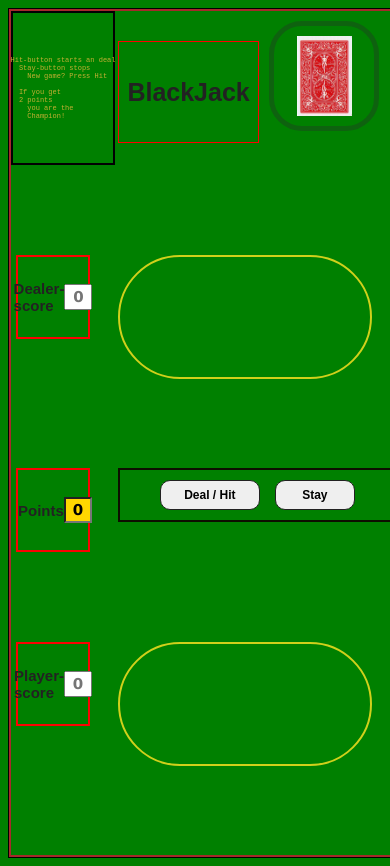
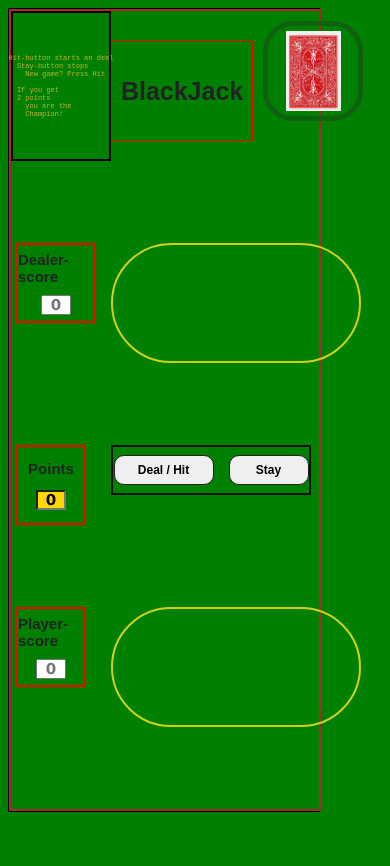
Before and after one commit to richardMattsson/blackjack2, a plain HTML site: page index.html in a window 390 px wide. After the commit the page ends 844 px from the top, so only its background shows below. Drawn offline with Linux system fonts and the light colour scheme.

Commit message:
Uppdate width again

```diff
--- a/style.css
+++ b/style.css
@@ -202,6 +202,22 @@
 /* ============================== */
 
 @media (max-width: 767px) {
+  * {
+    box-sizing: border-box;
+  }
+  body {
+    background-color: green;
+    font-family: sans-serif;
+    display: flex;
+    border: 1px solid black;
+    width: 80vw;
+    overflow-x: hidden;
+  }
+  img,
+  video {
+    max-width: 100%;
+    height: auto;
+  }
   .grid-container {
     /* display: flex;
     flex-direction: column;
@@ -224,16 +240,10 @@
     /* display: flex;
   flex-direction: column; */
     border: 2px solid brown;
-    width: 100vw;
-    height: 100vh;
+    width: 80vw;
+    height: 95vh;
   }
-  body {
-    background-color: green;
-    font-family: sans-serif;
-    display: flex;
-    border: 1px solid black;
-    width: 100vw;
-  }
+
   img {
     height: 80px;
     /* border: 1px solid black; */
@@ -289,6 +299,7 @@
     grid-area: Player-hit;
     border: 2px solid rgb(13, 15, 0);
     height: 50px;
+    width: 200px;
     /* margin-top: 7%; */
   }
   .item6 {
@@ -303,22 +314,22 @@
   }
   .item7 {
     display: flex;
-    flex-direction: row;
+    flex-direction: column;
     justify-content: center;
     align-items: center;
-    /* gap: 30px; */
+    gap: 10px;
     grid-area: Dealer-score;
     border: 2px solid rgb(252, 2, 2);
     height: 80px;
-    width: 70px;
+    width: 80px;
     margin-left: 5px;
   }
   .item8 {
     display: flex;
-    flex-direction: row;
+    flex-direction: column;
     justify-content: center;
     align-items: center;
-    /* gap: 30px; */
+    gap: 10px;
     grid-area: Player-score;
     border: 2px solid rgb(252, 2, 2);
     height: 80px;
@@ -328,7 +339,7 @@
   }
   .points {
     display: flex;
-    flex-direction: row;
+    flex-direction: column;
     align-items: center;
     justify-content: center;
     justify-content: space-evenly;
@@ -346,7 +357,7 @@
   #dealerScore,
   #playerScore,
   #points {
-    width: 20px;
+    width: 30px;
     height: 20px;
     font-size: 15px;
     color: black;
```
